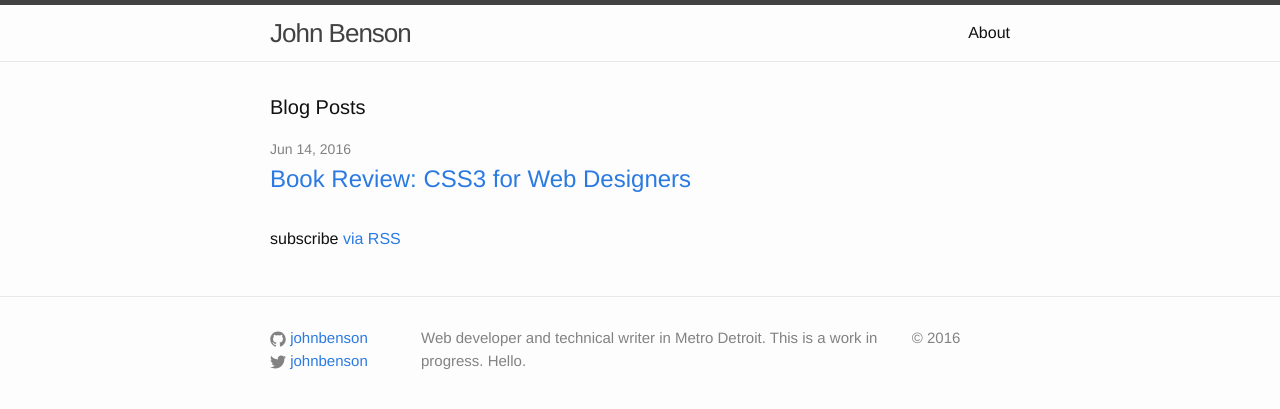
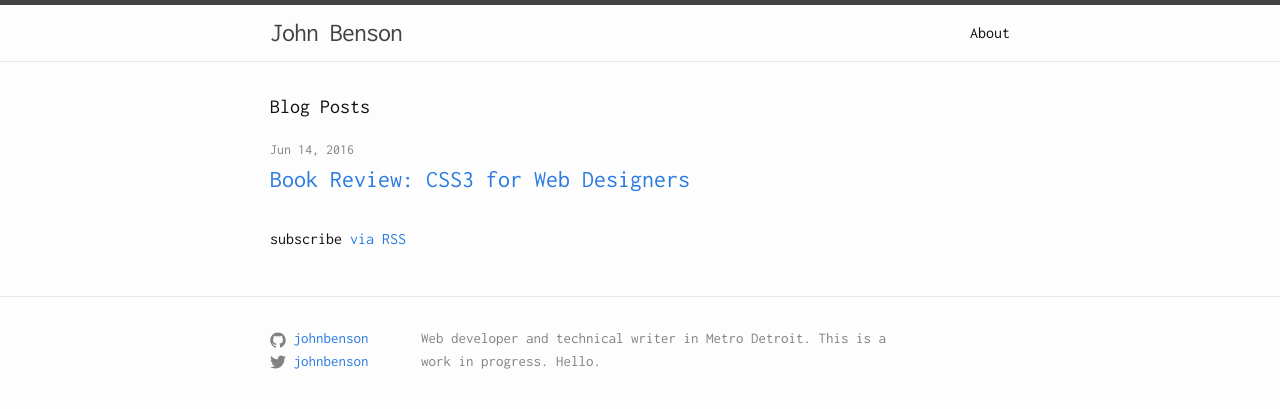
Before and after one commit to johnbenson/johnbenson.github.io, a Jekyll site: the page built from index.html, in a window 1280 px wide. Shown: the top 409 px of the page. Built offline with Jekyll 4.4.1, drawn with Linux system fonts in a browser that asks for light colours.

Commit message:
random config changes -- cosmetic

```diff
--- a/_includes/footer.html
+++ b/_includes/footer.html
@@ -26,7 +26,7 @@
       </div>
 
       <div class="footer-col footer-col-3">
-        <p>&copy; 2016</p>
+        <!-- <p>&copy; 2016</p> -->
         <ul class="contact-list">
           <!-- <li>{{ site.title }}</li> -->
           <li><a href="mailto:{{ site.email }}">{{ site.email }}</a></li>
--- a/_includes/head.html
+++ b/_includes/head.html
@@ -9,4 +9,5 @@
   <link rel="stylesheet" href="{{ "/css/main.css" | prepend: site.baseurl }}">
   <link rel="canonical" href="{{ page.url | replace:'index.html','' | prepend: site.baseurl | prepend: site.url }}">
   <link rel="alternate" type="application/rss+xml" title="{{ site.title }}" href="{{ "/feed.xml" | prepend: site.baseurl | prepend: site.url }}">
+  <link href='https://fonts.googleapis.com/css?family=Inconsolata:400,700' rel='stylesheet' type='text/css'>
 </head>
--- a/css/main.scss
+++ b/css/main.scss
@@ -6,7 +6,7 @@
 
 
 // Our variables
-$base-font-family: "Helvetica Neue", Helvetica, Arial, sans-serif;
+$base-font-family: 'Inconsolata', Helvetica, Arial, sans-serif;
 $base-font-size:   16px;
 $base-font-weight: 400;
 $small-font-size:  $base-font-size * 0.875;
--- a/index.html
+++ b/index.html
@@ -10,6 +10,7 @@
     {% for post in site.posts %}
       <li>
         <span class="post-meta">{{ post.date | date: "%b %-d, %Y" }}</span>
+        <!-- leave out for now {{ post.excerpt }} -->
 
         <h2>
           <a class="post-link" href="{{ post.url | prepend: site.baseurl }}">{{ post.title }}</a>
```
